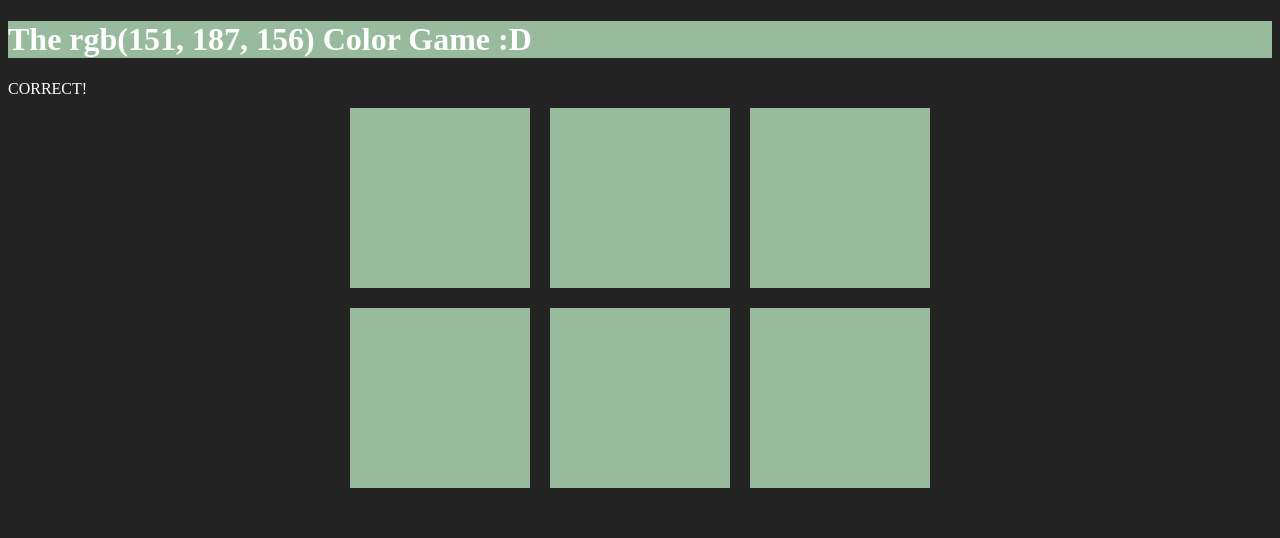
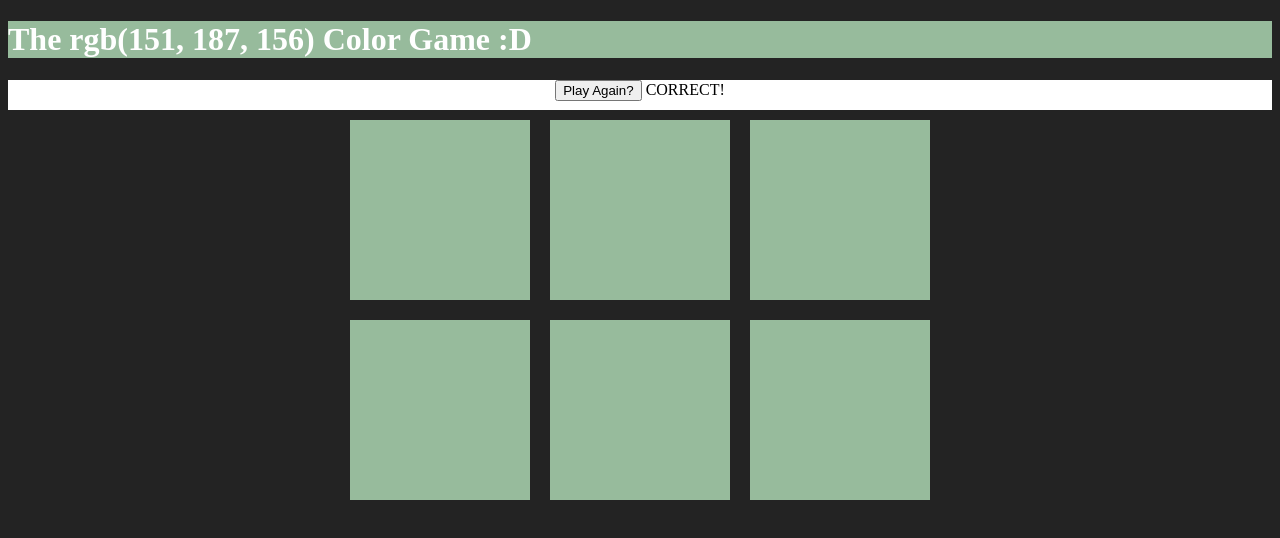
Before and after one commit to Mustafa-Haidari/RGB-Color-Game, a plain HTML site: page index.html in a window 1280 px wide. Both pictures are taken after a click on the element 439 px from the left and 179 px from the top of the page. Drawn offline with Linux system fonts and the light colour scheme.

Commit message:
Adding new button to the game

```diff
--- a/index.html
+++ b/index.html
@@ -8,7 +8,8 @@
 <body>
     <h1>The <span id="colorDisplay">RGB</span> Color Game :D</h1>
 
-    <div>
+    <div id="stripe">
+       <button id="reset">New Colors</button>
         <span id="message"></span>
     </div>
 
--- a/script.js
+++ b/script.js
@@ -5,6 +5,23 @@ var pickedColor = pickColor();
 var colorDisplay = document.getElementById('colorDisplay');
 var messageDispay = document.querySelector('#message');
 var h1 = document.querySelector('h1');
+var resetButton = document.querySelector('#reset');
+
+resetButton.addEventListener('click', function(){
+    // generate all new colors
+    colors = generateRandomColors(6);
+    // pick a new random color from array
+    pickedColor = pickColor();
+    // change the colors of squares on the page
+    colorDisplay.textContent = pickedColor;
+    for(var i =0; i <squares.length; i++){
+    // add initial colors to squares
+    squares[i].style.backgroundColor = colors[i];
+    }
+});
+
+
+
 
 colorDisplay.textContent = pickedColor;
 
@@ -19,6 +36,7 @@ for(var i =0; i <squares.length; i++){
         // compare color to picked color
         if(clickedColor === pickedColor){
             messageDispay.textContent = 'CORRECT!';
+            resetButton.textContent = 'Play Again?'
             changeColors(clickedColor);
             h1.style.backgroundColor = pickedColor;
         } else {
--- a/style.css
+++ b/style.css
@@ -18,6 +18,9 @@ body {
 h1 {
     color: white;
 }
-span {
-    color: white;
+#stripe {
+    background-color: white;
+    height:30px;
+    text-align: center;
+    color:black;
 }
```
